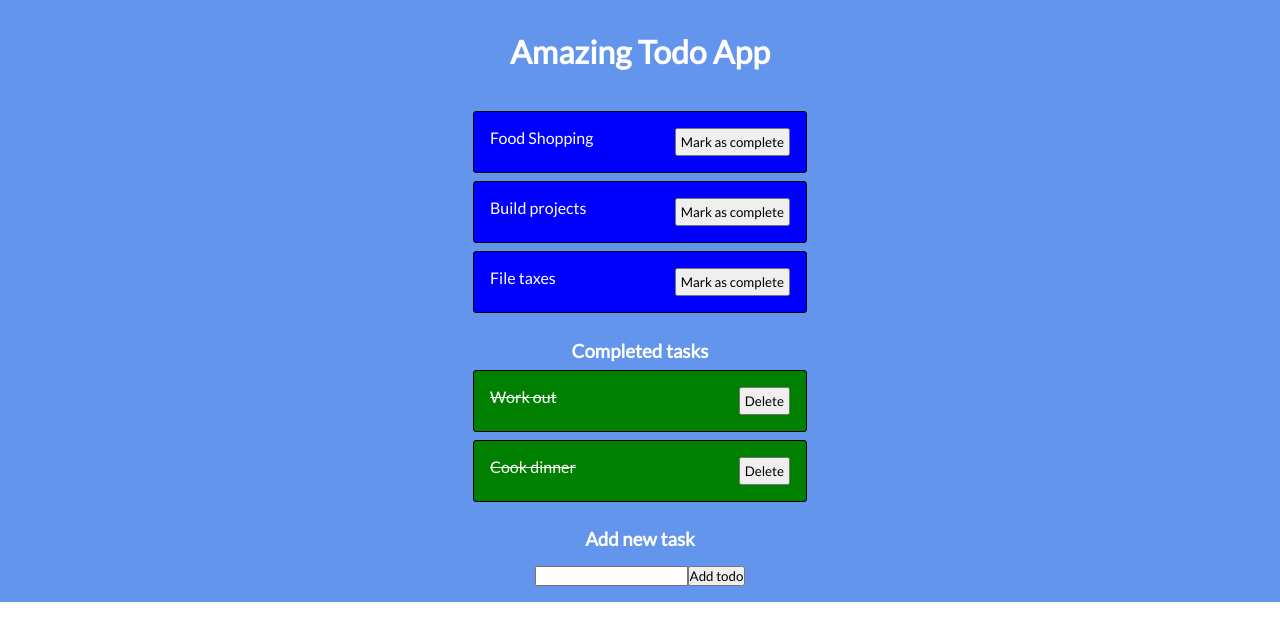
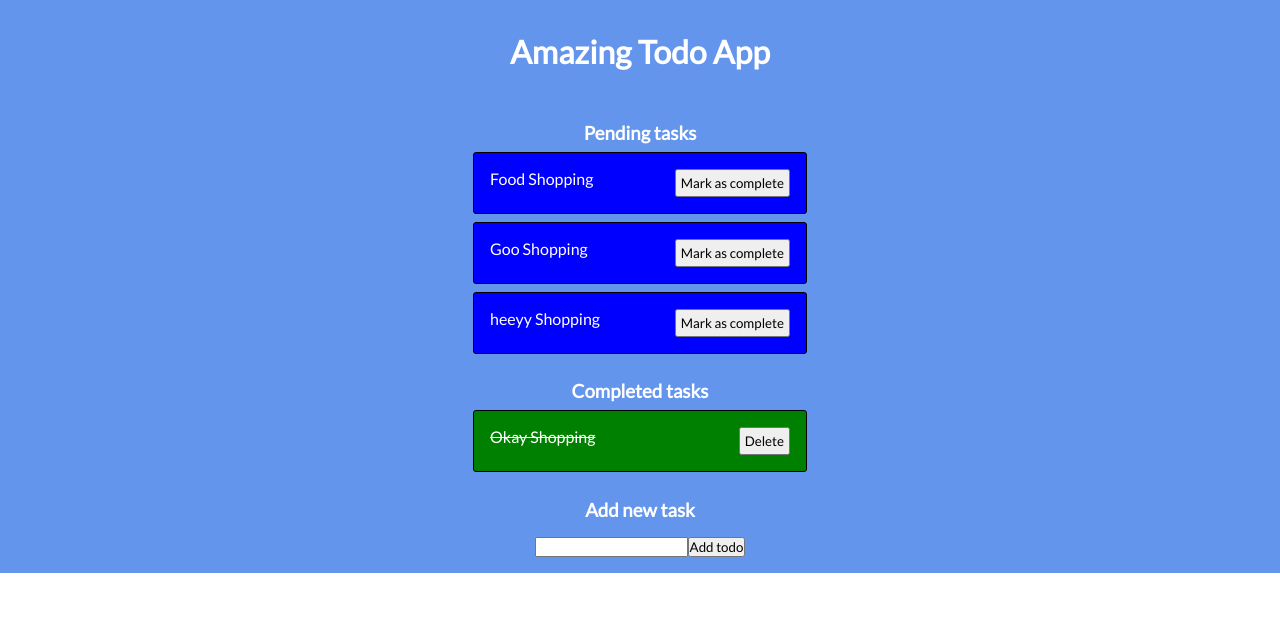
Before and after one commit to janoskocs/react-todo, a React (Create React App) app: page / in a window 1280 px wide. Shown: the top 640 px of the page. Built offline with nearby package versions, Linux system fonts and the light colour scheme.

Commit message:
Todo app interface, list, task components

```diff
--- a/src/App.js
+++ b/src/App.js
@@ -1,37 +1,41 @@
+import { useState } from 'react';
 import './App.css'
+import Todolist from './components/Todolist';
 function App() {
 
+  const [todoList, setTodoList] = useState([
+    {
+      id: 0,
+      task: 'Food Shopping',
+      isDone: false
+    },
+    {
+      id: 2,
+      task: 'Goo Shopping',
+      isDone: false
+    },
+    {
+      id: 3,
+      task: 'heeyy Shopping',
+      isDone: false
+    },
+    {
+      id: 4,
+      task: 'Okay Shopping',
+      isDone: true
+    },
+  ])
 
   return (
     <div className='appContainer'>
       <h1>Amazing Todo App</h1>
 
-      <section className='todoList'>
-        <div className='todoItem'>
-          <p>Food Shopping</p>
-          <button>Mark as complete</button>
-        </div>
-        <div className='todoItem'>
-          <p>Build projects</p>
-          <button>Mark as complete</button>
-        </div>
-        <div className='todoItem'>
-          <p>File taxes</p>
-          <button>Mark as complete</button>
-        </div>
-      </section>
+      <h3>Pending tasks</h3>
+      {todoList.length > 0 ? <Todolist todoList={todoList.filter((task) => (!task.isDone && task))} /> : 'No tasks'}
 
       <h3>Completed tasks</h3>
-      <section className='todoList completed'>
-        <div className='todoItem completed'>
-          <p>Work out</p>
-          <button>Delete</button>
-        </div>
-        <div className='todoItem completed'>
-          <p>Cook dinner</p>
-          <button>Delete</button>
-        </div>
-      </section>
+
+      <Todolist todoList={todoList.filter((task) => (task.isDone && task))} />
 
       <h3>Add new task</h3>
       <form className='addNewForm'>
--- /dev/null
+++ b/src/components/Task.js
@@ -0,0 +1,12 @@
+import React from 'react'
+
+const Task = ({ task }) => {
+    return (
+        <div className={task.isDone ? 'todoItem completed' : 'todoItem'}>
+            <p>{task.task}</p>
+            <button >{task.isDone ? 'Delete' : 'Mark as complete'}</button>
+        </div>
+    )
+}
+
+export default Task
--- /dev/null
+++ b/src/components/Todolist.js
@@ -0,0 +1,15 @@
+import React from 'react'
+import Task from './Task'
+
+const TodoList = ({ todoList }) => {
+
+    return (
+        <section className='todoList'>
+            {todoList.map((task) => (
+                <Task key={task.id} task={task} />
+            ))}
+        </section>
+    )
+}
+
+export default TodoList
```
Also changed, not shown: src/components/Completebtn.js (added), src/components/Deletebtn.js (added).
